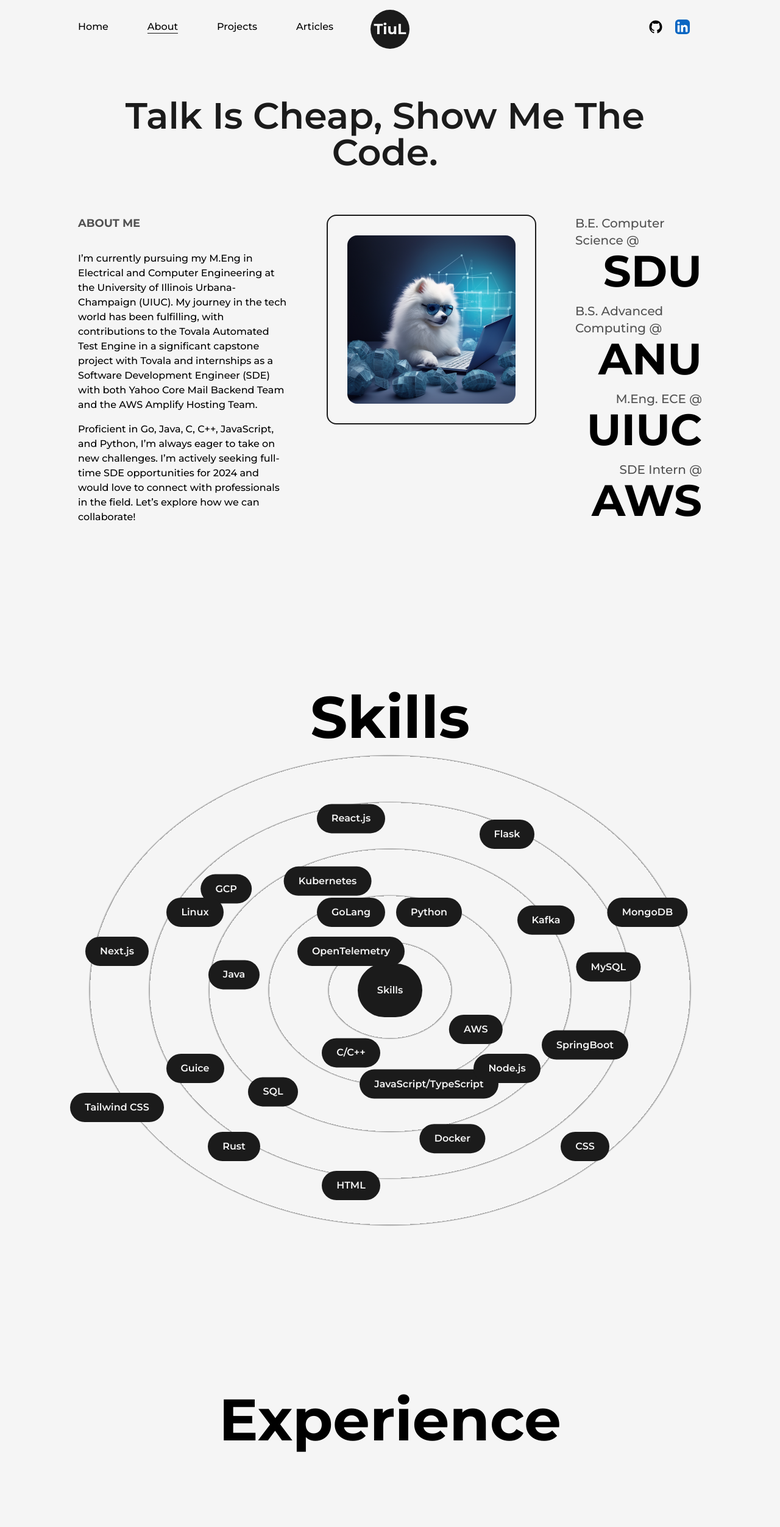
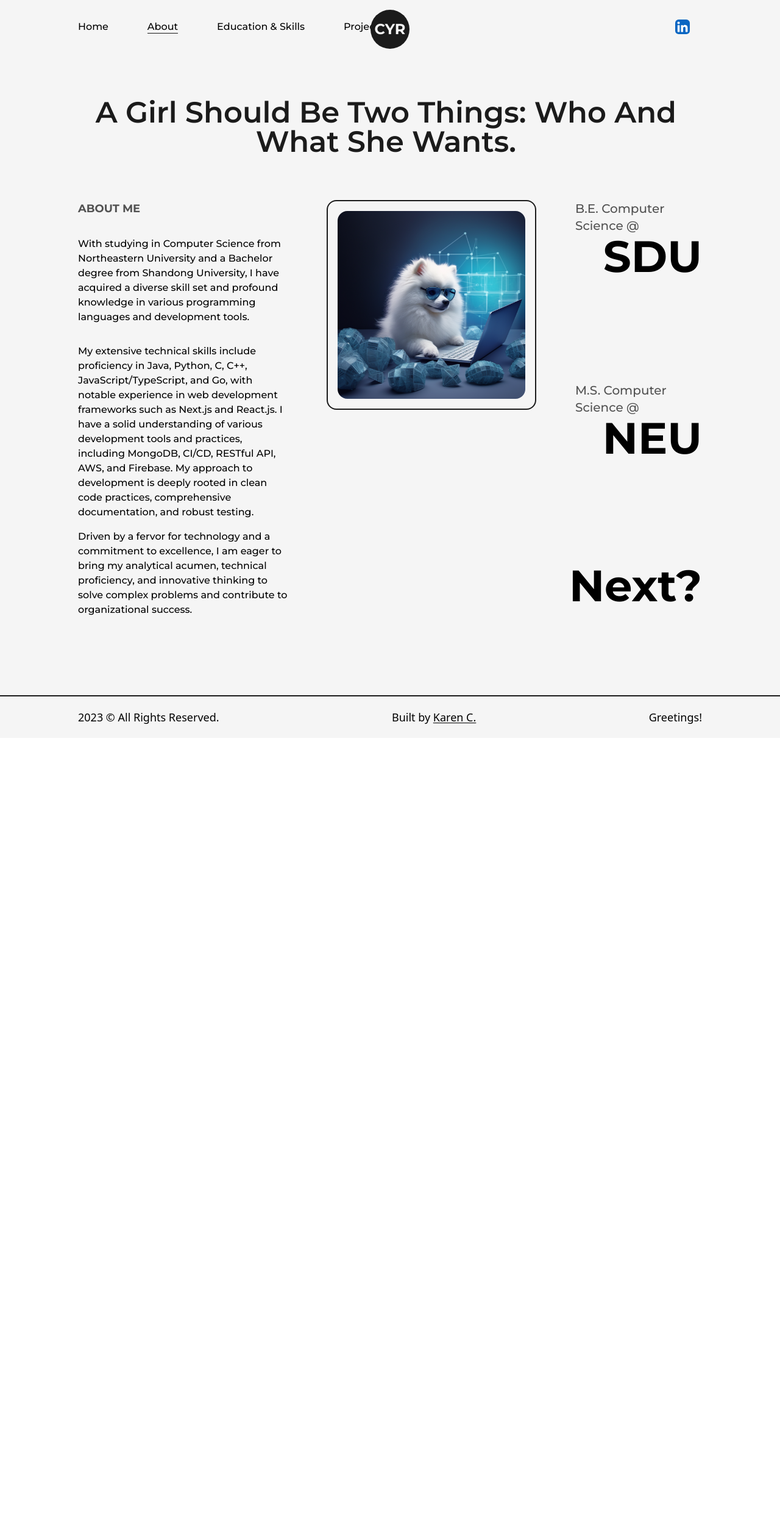
Before and after one commit to t1u4n/portfolio, a Next.js app: page /about in a window 1280 px wide. Shown: the top 2504 px of the page at 61% size. After the commit the page ends 1210 px from the top, so only its background shows below. Built offline with nearby package versions, Linux system fonts and the light colour scheme.

Commit message:
Complete portfolio for cyr

```diff
--- a/src/components/Education.js
+++ b/src/components/Education.js
@@ -37,8 +37,8 @@
     )
 
   return (
-    <div className='my-64'>
-        <h2 className='font-bold text-8xl mb-32 w-full  text-center'>
+    <div className='my-48'>
+        <h2 className='font-bold text-8xl mb-32 w-full text-center'>
             Education
         </h2>
 
@@ -50,25 +50,16 @@
 
             <ul className='w-full flex flex-col items-start justify-between ml-2'>
                 <Details
-                degree={'Master of Engineering in Electrical and Computer Engineering'}
-                school={'University of Illinois at Urbana-Champaign'}
-                schoolLink={'https://illinois.edu/'}
-                time={'Aug 2022 - May 2024 (Expected)'}
-                address={'Champaign, IL'}
-                schoolColor={'text-uiuc'}
+                degree={'MS in Computer Science'}
+                school={'Northeastern University'}
+                schoolLink={'https://northeastern.edu/'}
+                time={'Sep 2022 - Dec 2024 (Expected)'}
+                address={'Bos, MA'}
+                schoolColor={'text-neu'}
                 />
 
                 <Details
-                degree={'Bachelor of Advanced Computing (Honours)'}
-                school={'Australian National University'}
-                schoolLink={'https://www.anu.edu.au/'}
-                time={'Jul 2019 - Jul 2021'}
-                address={'Canberra, Australia'}
-                schoolColor={'text-anu'}
-                />
-
-                <Details
-                degree={'Bachelor of Engineering in Computer Science'}
+                degree={'BE in Computer Science'}
                 school={'Shandong University'}
                 schoolLink={'https://www.sdu.edu.cn/'}
                 time={'Sep 2017 - Jul 2021'}
--- a/src/components/Experience.js
+++ b/src/components/Experience.js
@@ -2,7 +2,7 @@
 import { useScroll, motion } from 'framer-motion'
 import LiIcon from './LiIcon'
 
-const Details = ({position, company, companyLink, time, address, workContents, companyColor}) => {
+const Details = ({position, time, workContents}) => {
     const ref = useRef(null)
     return <li ref={ref} className='my-8 first:mt-0 last:bt-0 w-[60%] mx-auto flex flex-col items-center justify-between'>
         <LiIcon reference={ref} />
@@ -15,12 +15,9 @@
             type: "spring"
         }}
         >
-            <h3 className='capitalize font-bold text-2xl'>{position}&nbsp;<a href={`${companyLink}`}
-            target='_blank'
-            className={`capitalize ${companyColor ? companyColor : 'text-primary'}`}
-            >@{company}</a></h3>
+            <h3 className='capitalize font-bold text-2xl'>{position}&nbsp;</h3>
             <span className='capitalize font-medium text-dark/75'>
-                {time} | {address}
+                {time}
             </span>
             <ul>
                 {workContents.map((work, index) => {
@@ -43,7 +40,7 @@
   return (
     <div className='my-64'>
         <h2 className='font-bold text-8xl mb-32 w-full  text-center'>
-            Experience
+            Projects
         </h2>
 
         <div ref={ref} className='w-[75%] mx-auto relative'>
@@ -54,40 +51,45 @@
 
             <ul className='w-full flex flex-col items-start justify-between ml-2'>
                 <Details
-                position={'Software Dev Engineer Intern'}
-                company={'AWS'}
+                position={'Lyft Back-End Engineering Virtual Internship Program with Forage'}
+                company={'Forage'}
                 companyLink={'https://aws.amazon.com/'}
-                time={'Aug 2023 - Present'}
-                address={'Seattle, WA'}
-                workContents={['Leading the enhancement of Access Log experience for AWS Amplify Hosting using Java and TypeScript, targeting issues of log retrieval latency and timeouts for Apps deployed on Amazon CloudFront\n',
-                'Implementing real-time Access Log streaming using Amazon Kinesis Data Stream and developing a Amazon Kinesis Data Stream Consumer that runs on AWS Fargate, designed to parse real-time Access Log and push them to Amazon CloudWatch for advanced log filtering, analysis, and querying in real-time\n',
-                'Achieving seamless integration among Amazon CloudFront, Amazon S3, Amazon Kinesis, AWS Fargate, and Amazon CloudWatch to provide an end-to-end real-time Access Log solution\n']}
+                time={'May 2023 - Aug 2023'}
+                address={''}
+                workContents={['Redesigned and refactored the existing back-end architecture of Lyft’s car maintenance notification system for batteries and engines using Python, enhancing maintainability and extensibility',
+                'Created a robust testing suite with unittest framework to validate the functionality and reliability of the refactored car maintenance system, achieving 100% code coverage for core components',
+                'Leveraged Test-Driven Development (TDD) to add advanced features to extend the maintenance cycle of Spindler batteries and introduce specific maintenance criteria for tires based on wear sensor data',
+                'Prioritized clean code practices and comprehensive documentation to facilitate easier onboarding'
+                ]}
                 companyColor={'text-aws'}
                 />
 
                 <Details
-                position={'Software Engineering Intern'}
-                company={'Yahoo'}
-                companyLink={'https://www.yahooinc.com/'}
-                time={'May 2023 - Aug 2023'}
-                address={'Champaign, IL (Remote)'}
-                workContents={['Built the Telemetry Dispatcher middleware for Yahoo Mail backend using OpenTelemetry Collector , streamlining telemetry data routing to downstream vendors including Splunk Data Platform and YAMAS',
-                'Automated build and test processes with Screwdriver.cd, reducing lead time and recovery time by 33%',
-                'Deployed on Google Kubernetes Engine, projected to handle 75M metrics/min and 750 TiB logs daily',
-                'Contributed a Go-based metrics processor to the CNCF-incubated OpenTelemetry open-source project',
-                'Developed an asynchronous Access Log Java Library for Jetty, improving throughput by 47%']}
+                position={'NextAmplify Blog Platform'}
+                time={'Feb 2023 - May 2023'}
+                workContents={['Developed a high-performance blog platform using Next.js, leveraging its Server-Side Rendering (SSR) capabilities for optimal performance and SEO-friendliness, integrated AWS Amplify for backend services',
+                'Constructed a GraphQL API via AWS AppSync, offering an flexible way to query and manipulate data',
+                'Employed Amazon DynamoDB as the NoSQL database for storing blog content and user information',
+                'Set up CI/CD pipeline using AWS Amplify Hosting, ensuring automatic build and deployment']}
                 companyColor={'text-yahoo'}
                 />
 
                 <Details
-                position={'Industry-Collaborative Capstone Project'}
-                company={'Tovala'}
-                companyLink={'https://www.tovala.com/'}
-                time={'Feb 2023 - May 2023'}
-                address={'Champaign, IL'}
-                workContents={['Led the Python-based Tovala Automated Test Engine (TATE) project, saving 0.8 FTE continuously',
-                'Provided RESTful APIs to control TATE using Flask and employed gRPC for internal communication',
-                'Boosted system efficiency by 40% and reduced message latency by 31% using Kafka as the message broker']}
+                position={'Tuiter: A Full-Stack Social Platform Web App'}
+                time={'Nov 2022 - Jan 2023'}
+                workContents={['Collaborated with a team of 3 developers to build a full-stack social media application using React.js, Node.js, and MongoDB; deployed the application to Heroku and integrated the Netlify platform for continuous integration and continuous deployment (CI/CD) of the React front-end',
+                'Designed and built the front-end UI utilizing React.js and Bootstrap, and created reusable components',
+                'Reduced rendering time by 18% by centralizing the app’s state and avoiding prop drilling and unnecessary re-renders leveraging Redux to manage the state of the React-based web interface',
+                'Developed RESTful APIs for handling user and post resources, which included creating, reading, updating, and deleting data via HTTP verbs, with Node.js as the primary backend technology',
+                'Established a MongoDB database for storing user and post data, reduced search time by 30% through indexing, and used the Mongoose library to interact with the database from the Node.js server']}
+                />
+
+                <Details
+                position={'GeoChat: A Location-Aware Messaging App with Sticker'}
+                time={'Aug 2022 - Oct 2022'}
+                workContents={['Led the development of an Android messaging app using Java with sticker and location functionalities',
+                'Utilized Firebase Realtime Database of Google Cloud Platform (GCP) to store information about stickers and user information, providing a cloud-based solution for efficient retrieval of information',
+                'Leveraged Geofencing to support location-based service and reduced the average image loading time by 27% by implementing an image caching mechanism by Glide']}
                 />
             </ul>
         </div>
--- a/src/components/Footer.js
+++ b/src/components/Footer.js
@@ -10,7 +10,7 @@
         <Layout className='py-5 flex items-center justify-between'>
             <span>{new Date().getFullYear()} &copy; All Rights Reserved.</span>
             <div className='flex items-center'>
-            Built by&nbsp;<Link href={'/'} className='underline underline-offset-2'>TAKEMiuL</Link>
+            Built by&nbsp;<Link href={'/'} className='underline underline-offset-2'>Karen C.</Link>
             </div>
             <Link href={"/"}>Greetings!</Link>
         </Layout>
--- a/src/components/Logo.js
+++ b/src/components/Logo.js
@@ -19,7 +19,7 @@
             }
         }}
         >
-            TiuL
+            CYR
         </MotionLink>
     </div>
   )
--- a/src/components/NavBar.js
+++ b/src/components/NavBar.js
@@ -27,16 +27,11 @@
         <nav>
             <CustomLink href={"/"} title={"Home"} className='mr-8' />
             <CustomLink href={"/about"} title={"About"} className='mx-8'/>
-            <CustomLink href={"/projects"} title={"Projects"} className='mx-8' />
-            <CustomLink href={"/projects"} title={"Articles"} className='ml-8' />
+            <CustomLink href={"/education"} title={"Education & Skills"} className='mx-8' />
+            <CustomLink href={"/projects"} title={"Projects"} className='ml-8' />
         </nav>
         <nav className='flex items-center justify-center flex-wrap'>
-            <motion.a href={"https://github.com/tiluan1999"} target={"_blank"}
-            whileHover={{y: -2}}
-            whileTap={{scale: 0.9}}
-            className='w-6 mr-5'
-            ><GithubIcon /></motion.a>
-            <motion.a href={"https://www.linkedin.com/in/tian-luan/"} target={"_blank"}
+            <motion.a href={"https://www.linkedin.com/in/karen-cc/"} target={"_blank"}
             whileHover={{y: -2}}
             whileTap={{scale: 0.9}}
             className='w-6 mr-5'
--- a/src/components/Skills.js
+++ b/src/components/Skills.js
@@ -32,15 +32,15 @@
             <Skill name='Python' x="5vw" y="-10vw" />
             <Skill name='JavaScript/TypeScript' x="5vw" y="12vw" />
             <Skill name='C/C++' x="-5vw" y="8vw" />
-            <Skill name='Rust' x="-20vw" y="20vw" />
-            <Skill name='Kafka' x="20vw" y="-9vw" />
+            <Skill name='Express' x="-20vw" y="20vw" />
+            <Skill name='Bootstrap' x="20vw" y="-9vw" />
             <Skill name='AWS' x="11vw" y="5vw" />
             <Skill name='GCP' x="-21vw" y="-13vw" />
-            <Skill name='OpenTelemetry' x="-5vw" y="-5vw" />
-            <Skill name='Kubernetes' x="-8vw" y="-14vw" />
-            <Skill name='Docker' x="8vw" y="19vw" />
+            <Skill name='Node.js' x="-5vw" y="-5vw" />
+            <Skill name='Redux' x="-8vw" y="-14vw" />
+            <Skill name='Git' x="8vw" y="19vw" />
             <Skill name='SpringBoot' x="25vw" y="7vw" />
-            <Skill name='Guice' x="-25vw" y="10vw" />
+            <Skill name='REST API' x="-25vw" y="10vw" />
             <Skill name='Flask' x="15vw" y="-20vw" />
             <Skill name='SQL' x="-15vw" y="13vw" />
             <Skill name='HTML' x="-5vw" y="25vw" />
@@ -50,7 +50,7 @@
             <Skill name='Next.js' x="-35vw" y="-5vw" />
             <Skill name='MongoDB' x="33vw" y="-10vw" />
             <Skill name='MySQL' x="28vw" y="-3vw" />
-            <Skill name='Linux' x="-25vw" y="-10vw" />
+            <Skill name='CI/CD' x="-25vw" y="-10vw" />
             <Skill name='Tailwind CSS' x="-35vw" y="15vw" />
 
         </div>
--- a/src/pages/about.js
+++ b/src/pages/about.js
@@ -5,9 +5,6 @@
 import profilePic from '../../public/images/profile/profile-pic-3.png'
 import Image from 'next/image'
 import { motion } from 'framer-motion'
-import Skills from '@/components/Skills'
-import Experience from '@/components/Experience'
-import Education from '@/components/Education'
 
 const quote = {
     initial: {
@@ -40,28 +37,32 @@
   return (
     <>
         <Head>
-            <title>TAKEMiuL | About Page</title>
+            <title>Karen C. | Education & Skills Page</title>
             <meta name='description' content='Developer, amazonian'></meta>
         </Head>
         <main className='flex w-full flex-col items-center justify-center'>
             <Layout className='pt-16'>
-                <AnimatedText text={"Talk is cheap, show me the code."} className='mb-16 font-semibold !text-6xl'></AnimatedText>
+                <AnimatedText text={"A girl should be two things: who and what she wants."} className='mb-16 font-semibold !text-5xl'></AnimatedText>
                 <div className='grid w-full grid-cols-8 gap-16'>
                     <div className='col-span-3 flex flex-col items-start justify-start'>
                         <h2 className='mb-4 text-lg font-bold uppercase text-dark/75'>About Me</h2>
                         <p className='my-4 font-medium'>
-                        I’m currently pursuing my M.Eng in Electrical and Computer Engineering at the University of Illinois Urbana-Champaign (UIUC). My journey in the tech world has been fulfilling, with contributions to the Tovala Automated Test Engine in a significant capstone project with Tovala and internships as a Software Development Engineer (SDE) with both Yahoo Core Mail Backend Team and the AWS Amplify Hosting Team.
+                        With studying in Computer Science from Northeastern University and a Bachelor degree from Shandong University, I have acquired a diverse skill set and profound knowledge in various programming languages and development tools.
+                        </p>
+
+                        <p className='my-4 font-medium'>
+                        My extensive technical skills include proficiency in Java, Python, C, C++, JavaScript/TypeScript, and Go, with notable experience in web development frameworks such as Next.js and React.js. I have a solid understanding of various development tools and practices, including MongoDB, CI/CD, RESTful API, AWS, and Firebase. My approach to development is deeply rooted in clean code practices, comprehensive documentation, and robust testing.
                         </p>
 
                         <p className='font-medium'>
-                        Proficient in Go, Java, C, C++, JavaScript, and Python, I’m always eager to take on new challenges. I’m actively seeking full-time SDE opportunities for 2024 and would love to connect with professionals in the field. Let’s explore how we can collaborate!
+                        Driven by a fervor for technology and a commitment to excellence, I am eager to bring my analytical acumen, technical proficiency, and innovative thinking to solve complex problems and contribute to organizational success.
                         </p>
                     </div>
 
                     <div className='col-span-3 relative h-max rounded-2xl border-2 border-solid border-dark
-                    bg-light p-8
+                    bg-light p-4
                     '>
-                        <Image src={profilePic} alt='TAKEMiuL' className='w-full h-auto rounded-2xl' />
+                        <Image src={profilePic} alt='Karen C.' className='w-full h-auto rounded-2xl' />
                     </div>
 
                     <motion.div className='col-span-2 flex flex-col items-end justify-between'
@@ -82,36 +83,18 @@
                         variants={singleStageGroup}
                         >
                             <span className='text-xl font-medium capitalize text-dark/75'>
-                                B.S. Advanced Computing @
+                                M.S. Computer Science @
                             </span>
-                            <h2 className='inline-block text-7xl font-bold'>ANU</h2>
+                            <h2 className='inline-block text-7xl font-bold'>NEU</h2>
                         </motion.div>
 
                         <motion.div className='flex flex-col items-end justify-center mb-4'
                         variants={singleStageGroup}
                         >
-                            <span className='text-xl font-medium capitalize text-dark/75'>
-                                M.Eng. ECE @
-                            </span>
-                            <h2 className='inline-block text-7xl font-bold'>UIUC</h2>
-                        </motion.div>
-
-                        <motion.div className='flex flex-col items-end justify-center mb-4'
-                        variants={singleStageGroup}
-                        >
-                            <span className='text-xl font-medium capitalize text-dark/75'>
-                                SDE Intern @
-                            </span>
-                            <h2 className='inline-block text-7xl font-bold'>AWS</h2>
+                            <h2 className='inline-block text-7xl font-bold'>Next?</h2>
                         </motion.div>
                     </motion.div>
                 </div>
-
-                <Skills />
-
-                <Experience />
-
-                <Education />
             </Layout>
         </main>
     </>
--- /dev/null
+++ b/src/pages/education.js
@@ -0,0 +1,51 @@
+import React from 'react'
+import Head from 'next/head'
+import Layout from '@/components/Layout'
+import Skills from '@/components/Skills'
+import Education from '@/components/Education'
+
+const quote = {
+    initial: {
+        opacity: 1,
+    },
+    animate: {
+        opacity: 1,
+        transition: {
+            delay: 0.5,
+            staggerChildren: 0.16
+        }
+    }
+}
+
+const singleStageGroup = {
+    initial: {
+        opacity: 0,
+        x: 100,
+    },
+    animate: {
+        opacity: 1,
+        x: 0,
+        transition: {
+            duration: 1,
+        }
+    }
+}
+
+const education = () => {
+  return (
+    <>
+        <Head>
+            <title>Karen C. | About Page</title>
+            <meta name='description' content='Developer, NUer'></meta>
+        </Head>
+        <main className='flex w-full flex-col items-center justify-center'>
+            <Layout className='pt-16'>
+                <Education />
+                <Skills />
+            </Layout>
+        </main>
+    </>
+  )
+}
+
+export default education
--- a/src/pages/index.js
+++ b/src/pages/index.js
@@ -5,23 +5,23 @@
 import Link from 'next/link'
 import { LinkArrow } from '@/components/Icons'
 import Layout from '@/components/Layout'
-import UIUC from '../../public/images/pngs/uiuc.png'
+import NEU from '../../public/images/pngs/neu.svg'
 
 export default function Home() {
   return (
     <>
       <Head>
-        <title>TAKEMiuL</title>
+        <title>Karen C.</title>
         <meta name="description" content="Generated by create next app" />
       </Head>
       <main className='flex items-center text-dark w-full min-h-screen'>
         <Layout className='pt-0'>
           <div className='flex items-center justify-between w-full'>
             <div className='w-1/3'>
-              <Image src={profilePic} alt='takemiul' className='w-full h-auto' />
+              <Image src={profilePic} alt='Karen Chang' className='w-full h-auto' />
             </div>
             <div className='w-3/5 flex-col items-center self-center'>
-              <AnimatedText text="Coder | Amazonian | Uaena | UIUCer" className='!text-4xl !text-left' />
+              <AnimatedText text="Web Developer | NUer | GHC 23'" className='!text-4xl !text-left' />
               <p className='my-4 text-base font-medium'>
               Let’s explore how we can collaborate!
               </p>
@@ -33,7 +33,7 @@
                 '
                 download={true}
                 >Resume<LinkArrow className={"w-6 ml-1"} /></Link>
-                <Link href="mailto:tiluan1999@hotmail.com" target='_blank'
+                <Link href="mailto:karencc0318@gmail.com" target='_blank'
                 className='ml-4 text-lg font-medium capitalize text-dark underline'
                 >Contact</Link>
               </div>
@@ -42,7 +42,7 @@
         </Layout>
 
         <div className='absolute right-8 bottom-4 inline-block w-36'>
-          <Image src={UIUC} alt='UIUC' className='w-full h-auto' />
+          <Image src={NEU} alt='Northeastern University' className='w-full h-auto' />
         </div>
 
       </main>
--- /dev/null
+++ b/src/pages/projects.js
@@ -0,0 +1,23 @@
+import React from 'react'
+import Head from 'next/head'
+import Layout from '@/components/Layout'
+import Experience from '@/components/Experience'
+
+const projects = () => {
+  return (
+    <>
+        <Head>
+            <title>Karen C. | Projects Page</title>
+            <meta name='description' content='Developer, NUer'></meta>
+        </Head>
+        <main className='flex w-full flex-col items-center justify-center'>
+            <Layout className='pt-0'>
+                <Experience />
+            </Layout>
+        </main>
+    </>
+
+  )
+}
+
+export default projects
--- a/tailwind.config.js
+++ b/tailwind.config.js
@@ -21,6 +21,7 @@
         sdu: "#800000",
         anu: "#FFD700",
         uiuc: "#FF6600",
+        neu: "#FF0000",
       },
       animation: {
         'spin-slow': 'spin 8s linear infinite'
```
Also changed, not shown: public/images/pngs/neu.svg (added), 1 other file (tests, documents, lock files or other folders).
